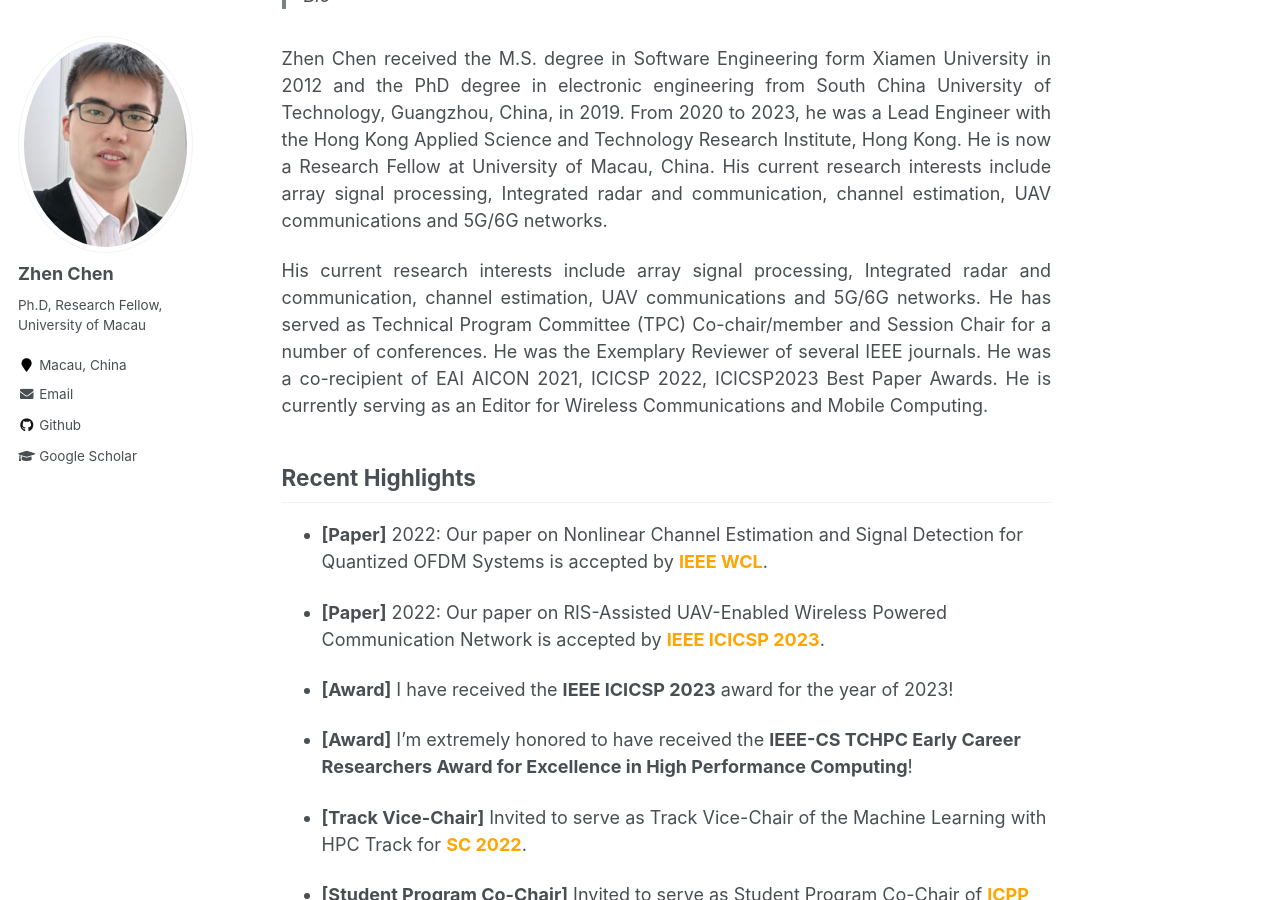
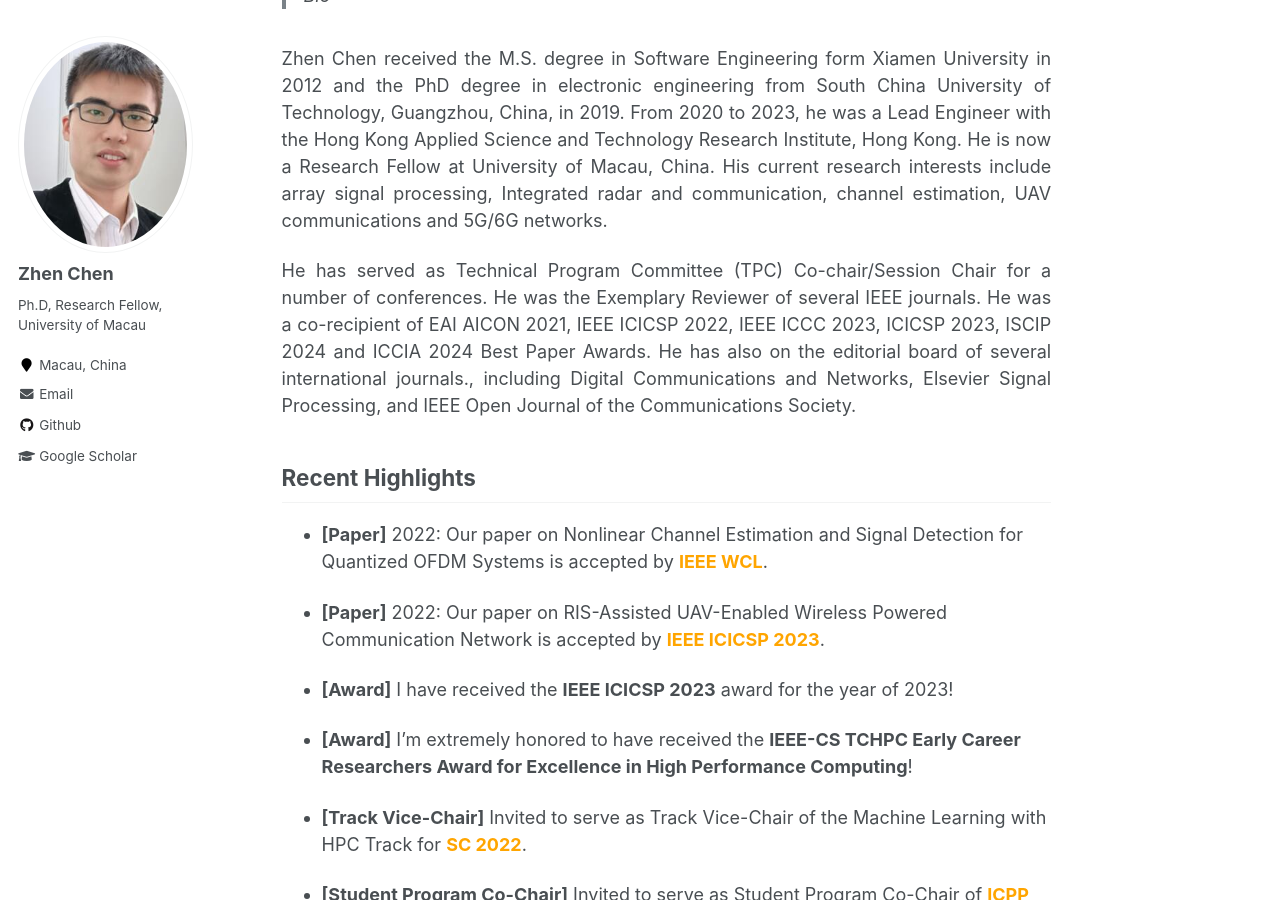
Before and after one commit to baile035/chenz_CV, a Jekyll site: the page built from _pages/about.md, in a window 1280 px wide and 900 px high, scrolled down 484 px. Built offline with Jekyll 4.4.1, drawn with Linux system fonts in a browser that asks for light colours.

Commit message:
Update about.md

```diff
--- a/_pages/about.md
+++ b/_pages/about.md
@@ -38,7 +38,7 @@ Zhen Chen received the M.S. degree in Software Engineering form Xiamen Universit
 
 
 <p align="justify">
-His current research interests include array signal processing, Integrated radar and communication, channel estimation, UAV communications and 5G/6G networks. He has served as Technical Program Committee (TPC) Co-chair/member and Session Chair for a number of conferences. He was the Exemplary Reviewer of several IEEE journals. He was a co-recipient of EAI AICON 2021, ICICSP 2022, ICICSP2023 Best Paper Awards. He is currently serving as an Editor for Wireless Communications and Mobile Computing.
+He has served as Technical Program Committee (TPC) Co-chair/Session Chair for a number of conferences. He was the Exemplary Reviewer of several IEEE journals. He was a co-recipient of EAI AICON 2021, IEEE ICICSP 2022, IEEE ICCC 2023, ICICSP 2023, ISCIP 2024 and ICCIA 2024 Best Paper Awards. He has also on the editorial board of several international journals., including Digital Communications and Networks, Elsevier Signal Processing, and IEEE Open Journal of the Communications Society.
 </p>
 
 
```
